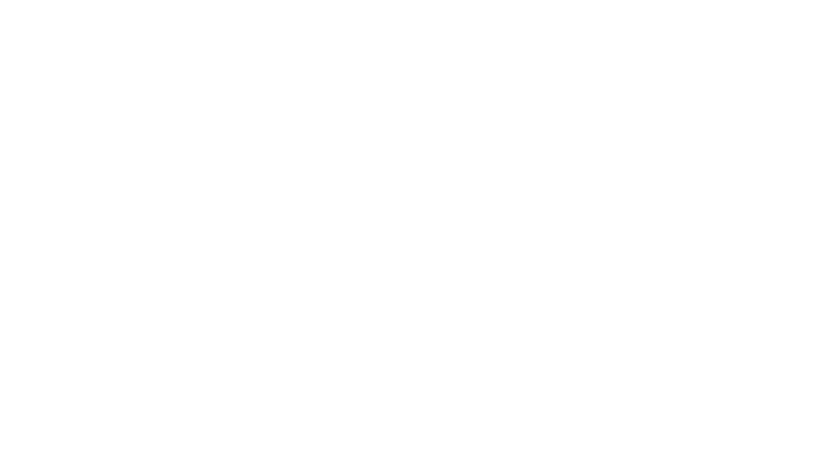
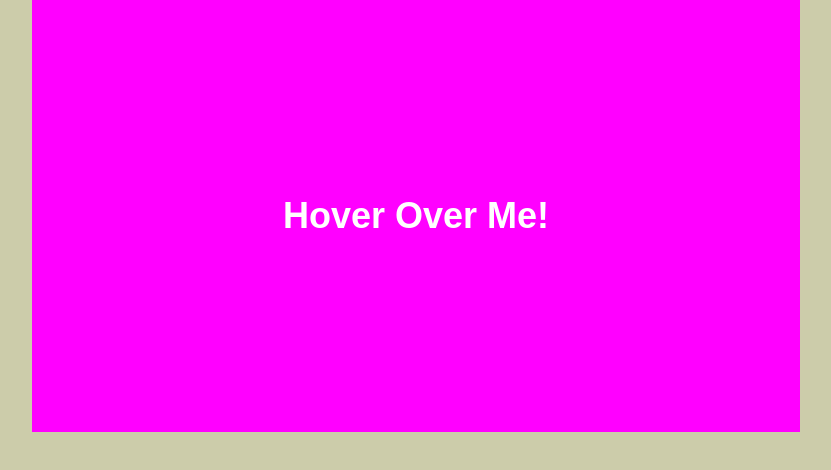
Before and after one commit to deramsey/WEB140Su_JQ1, a plain HTML site: page index.html in a window 1280 px wide. Shown: the whole page, without its empty margins (224-1055 px from the left). Drawn offline with nearby package versions, Linux system fonts and the light colour scheme.

Commit message:
Added HTML and styling with CSS

```diff
--- a/index.html
+++ b/index.html
@@ -9,6 +9,8 @@
 </head>
 <body>
 
+    <section id="example"><p>Hover Over Me!</p></section>
+
     <script src="https://ajax.googleapis.com/ajax/libs/jquery/3.6.0/jquery.min.js"></script>
 </body>
 </html>
--- a/style.css
+++ b/style.css
@@ -0,0 +1,27 @@
+*{
+    margin:0;
+    padding: 0;
+    box-sizing: border-box;
+    font-family: sans-serif;
+}
+
+body{
+    background: #CCCCAA;
+}
+
+#example{
+    background: #FF00FF;
+    width: 60%;
+    aspect-ratio: 16/9;
+    margin: 0 auto;
+    display: grid;
+    grid-template-columns: 1fr;
+    align-items: center;
+}
+
+p{
+    font-size: 36px;
+    text-align: center;
+    font-weight: bolder;
+    color: white;
+}
```
